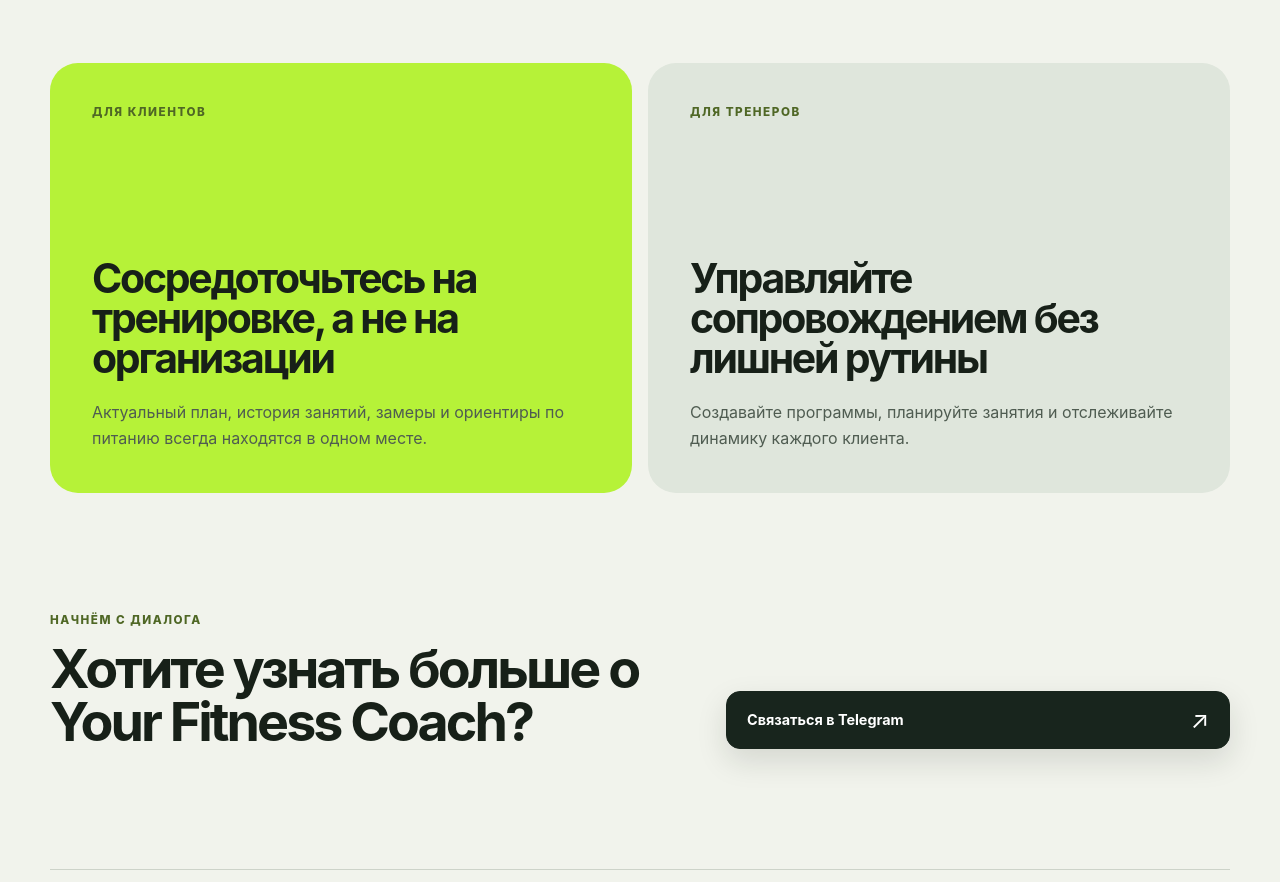
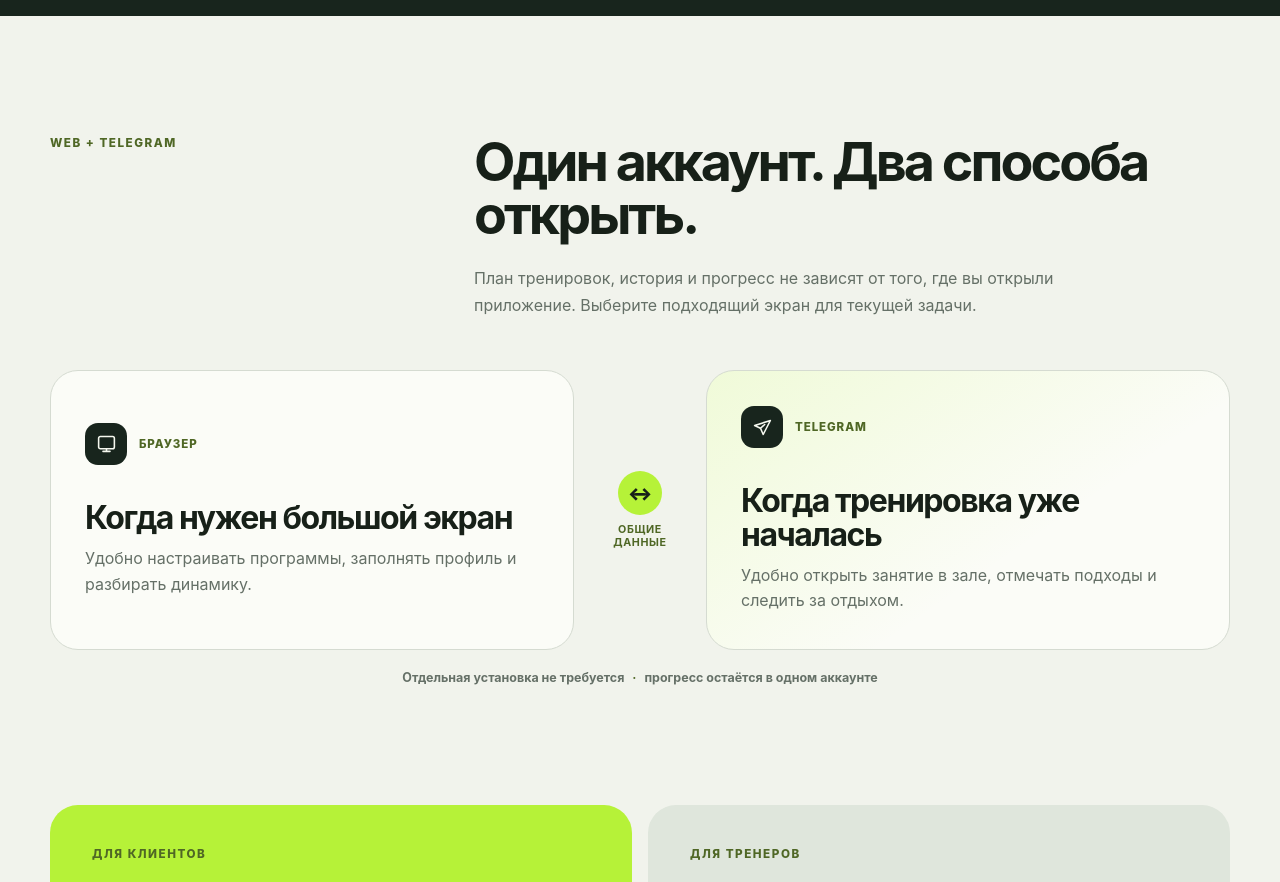
Before and after one commit to MikeMoore1337/fit-mini-app, a React (Vite) app in the folder frontend/: page / in a window 1280 px wide. Shown: the part 3240-4122 px from the top of the page. Built offline with nearby package versions, Linux system fonts and the light colour scheme.

Commit message:
feat(landing): explain journey across web and Telegram

```diff
--- a/frontend/src/pages/landing/LandingPage.tsx
+++ b/frontend/src/pages/landing/LandingPage.tsx
@@ -67,13 +67,14 @@ const features = [
 ];
 
 const workflow = [
-  ['Заполните профиль', 'Укажите цель, уровень подготовки и актуальные параметры.'],
-  ['Получите программу', 'Тренер составит план и распределит тренировки по расписанию.'],
   [
-    'Фиксируйте результаты',
-    'Отмечайте выполненные подходы, вес и повторения прямо во время занятия.',
+    'Откройте приложение',
+    'В браузере или Telegram — используйте тот способ, который удобен сейчас.',
   ],
-  ['Двигайтесь дальше', 'Следите за динамикой вместе с тренером и адаптируйте план.'],
+  ['Расскажите о себе', 'Укажите цель, уровень подготовки и основные параметры.'],
+  ['Выберите свой путь', 'Готовая программа, собственный план или работа вместе с тренером.'],
+  ['Тренируйтесь и фиксируйте', 'Подходы, повторения и рабочие веса сохраняются по ходу занятия.'],
+  ['Следите за прогрессом', 'История и показатели помогают оценивать динамику и менять план.'],
 ];
 
 export default function LandingPage() {
@@ -301,7 +302,11 @@ export default function LandingPage() {
         <section id="how-it-works" className="landing-section landing-workflow">
           <div className="landing-section__heading landing-section__heading--light">
             <p className="landing-kicker">Как это работает</p>
-            <h2>От цели до измеримого результата</h2>
+            <h2>От цели до понятного следующего шага</h2>
+            <p>
+              Начните самостоятельно или подключите тренера — базовый путь остаётся простым и
+              последовательным.
+            </p>
           </div>
           <ol>
             {workflow.map(([title, text], index) => (
@@ -314,6 +319,57 @@ export default function LandingPage() {
               </li>
             ))}
           </ol>
+        </section>
+
+        <section className="landing-platforms" aria-labelledby="landing-platforms-title">
+          <div className="landing-platforms__intro">
+            <p className="landing-kicker">Web + Telegram</p>
+            <h2 id="landing-platforms-title">Один аккаунт. Два способа открыть.</h2>
+            <p>
+              План тренировок, история и прогресс не зависят от того, где вы открыли приложение.
+              Выберите подходящий экран для текущей задачи.
+            </p>
+          </div>
+
+          <div className="landing-platforms__options">
+            <article className="landing-platform-card">
+              <div className="landing-platform-card__top">
+                <span className="landing-platform-card__icon" aria-hidden="true">
+                  <svg viewBox="0 0 24 24">
+                    <rect x="3" y="4" width="18" height="14" rx="2" />
+                    <path d="M8 21h8M12 18v3" />
+                  </svg>
+                </span>
+                <span>Браузер</span>
+              </div>
+              <h3>Когда нужен большой экран</h3>
+              <p>Удобно настраивать программы, заполнять профиль и разбирать динамику.</p>
+            </article>
+
+            <div className="landing-platforms__sync" aria-label="Данные синхронизируются">
+              <span aria-hidden="true">↔</span>
+              <strong>Общие данные</strong>
+            </div>
+
+            <article className="landing-platform-card landing-platform-card--telegram">
+              <div className="landing-platform-card__top">
+                <span className="landing-platform-card__icon" aria-hidden="true">
+                  <svg viewBox="0 0 24 24">
+                    <path d="m21 4-8.2 16-3.1-7.1L3 9.8 21 4Z" />
+                    <path d="m9.7 12.9 4.8-4.3" />
+                  </svg>
+                </span>
+                <span>Telegram</span>
+              </div>
+              <h3>Когда тренировка уже началась</h3>
+              <p>Удобно открыть занятие в зале, отмечать подходы и следить за отдыхом.</p>
+            </article>
+          </div>
+
+          <p className="landing-platforms__note">
+            Отдельная установка не требуется <span aria-hidden="true">·</span> прогресс остаётся в
+            одном аккаунте
+          </p>
         </section>
 
         <section className="landing-audience">
--- a/frontend/src/pages/landing/landing.css
+++ b/frontend/src/pages/landing/landing.css
@@ -88,6 +88,7 @@ body.landing-mode #root {
 .landing-hero,
 .landing-problem,
 .landing-section,
+.landing-platforms,
 .landing-audience,
 .landing-contact,
 .landing-footer {
@@ -709,7 +710,7 @@ body.landing-mode #root {
 
 .landing-workflow ol {
   display: grid;
-  grid-template-columns: repeat(4, minmax(0, 1fr));
+  grid-template-columns: repeat(5, minmax(0, 1fr));
   gap: 1px;
   margin: 0;
   padding: 0;
@@ -718,7 +719,7 @@ body.landing-mode #root {
 }
 
 .landing-workflow li {
-  min-height: 200px;
+  min-height: 220px;
   display: flex;
   flex-direction: column;
   justify-content: space-between;
@@ -743,6 +744,148 @@ body.landing-mode #root {
   color: #aeb9b0;
   font-size: 0.86rem;
   line-height: 1.55;
+}
+
+.landing-platforms {
+  padding: 120px 0 0;
+}
+
+.landing-platforms__intro {
+  display: grid;
+  grid-template-columns: minmax(180px, 0.65fr) minmax(0, 1.35fr);
+  gap: 24px 60px;
+  margin-bottom: 52px;
+}
+
+.landing-platforms__intro .landing-kicker {
+  grid-row: span 2;
+}
+
+.landing-platforms__intro h2 {
+  max-width: 760px;
+  margin: 0;
+  font-size: clamp(2.3rem, 4.2vw, 4.4rem);
+  line-height: 0.98;
+  letter-spacing: -0.055em;
+}
+
+.landing-platforms__intro > p:last-child {
+  max-width: 650px;
+  margin: 0;
+  color: var(--landing-muted);
+  line-height: 1.65;
+}
+
+.landing-platforms__options {
+  display: grid;
+  grid-template-columns: minmax(0, 1fr) auto minmax(0, 1fr);
+  align-items: stretch;
+  gap: 14px;
+}
+
+.landing-platform-card {
+  min-height: 280px;
+  display: flex;
+  flex-direction: column;
+  justify-content: center;
+  padding: 34px;
+  border: 1px solid var(--landing-card-border);
+  border-radius: 28px;
+  background: var(--landing-card);
+}
+
+.landing-platform-card--telegram {
+  background:
+    linear-gradient(145deg, rgba(182, 242, 56, 0.16), transparent 62%), var(--landing-card);
+}
+
+.landing-platform-card__top {
+  display: flex;
+  align-items: center;
+  gap: 12px;
+  color: var(--landing-kicker);
+  font-size: 0.72rem;
+  font-weight: 850;
+  text-transform: uppercase;
+  letter-spacing: 0.08em;
+}
+
+.landing-platform-card__icon {
+  width: 42px;
+  height: 42px;
+  display: grid;
+  place-items: center;
+  border-radius: 13px;
+  background: var(--landing-dark);
+  color: #f5f8ef;
+}
+
+.landing-platform-card__icon svg {
+  width: 21px;
+  height: 21px;
+  fill: none;
+  stroke: currentColor;
+  stroke-width: 1.8;
+  stroke-linecap: round;
+  stroke-linejoin: round;
+}
+
+.landing-platform-card h3 {
+  max-width: 430px;
+  margin: 36px 0 12px;
+  font-size: clamp(1.5rem, 2.5vw, 2.35rem);
+  line-height: 1.04;
+  letter-spacing: -0.045em;
+}
+
+.landing-platform-card p {
+  max-width: 480px;
+  margin: 0;
+  color: var(--landing-muted);
+  line-height: 1.6;
+}
+
+.landing-platforms__sync {
+  align-self: center;
+  display: grid;
+  place-items: center;
+  gap: 8px;
+  width: 104px;
+  padding: 16px 8px;
+  color: var(--landing-kicker);
+  text-align: center;
+}
+
+.landing-platforms__sync > span {
+  width: 44px;
+  height: 44px;
+  display: grid;
+  place-items: center;
+  border-radius: 50%;
+  background: var(--landing-green);
+  color: #172018;
+  font-size: 1.15rem;
+  font-weight: 900;
+}
+
+.landing-platforms__sync strong {
+  font-size: 0.67rem;
+  line-height: 1.25;
+  text-transform: uppercase;
+  letter-spacing: 0.06em;
+}
+
+.landing-platforms__note {
+  margin: 20px 0 0;
+  color: var(--landing-muted);
+  font-size: 0.78rem;
+  font-weight: 650;
+  text-align: center;
+}
+
+.landing-platforms__note span {
+  margin-inline: 5px;
+  color: var(--landing-kicker);
 }
 
 .landing-audience {
@@ -883,6 +1026,10 @@ body.landing-mode #root {
     grid-template-columns: repeat(2, minmax(0, 1fr));
   }
 
+  .landing-workflow li:last-child {
+    grid-column: 1 / -1;
+  }
+
   .landing-problem {
     grid-template-columns: 1fr;
   }
@@ -900,6 +1047,7 @@ body.landing-mode #root {
   .landing-hero,
   .landing-problem,
   .landing-section,
+  .landing-platforms,
   .landing-audience,
   .landing-contact,
   .landing-footer {
@@ -966,6 +1114,7 @@ body.landing-mode #root {
 
   .landing-problem,
   .landing-section__heading,
+  .landing-platforms__intro,
   .landing-contact {
     grid-template-columns: 1fr;
   }
@@ -1035,6 +1184,46 @@ body.landing-mode #root {
     grid-row: auto;
   }
 
+  .landing-platforms {
+    padding-top: 82px;
+  }
+
+  .landing-platforms__intro {
+    gap: 20px;
+    margin-bottom: 36px;
+  }
+
+  .landing-platforms__intro .landing-kicker {
+    grid-row: auto;
+  }
+
+  .landing-platforms__options {
+    grid-template-columns: 1fr;
+    gap: 10px;
+  }
+
+  .landing-platform-card {
+    min-height: 0;
+    padding: 24px;
+    border-radius: 22px;
+  }
+
+  .landing-platform-card h3 {
+    margin-top: 28px;
+    font-size: 1.55rem;
+  }
+
+  .landing-platforms__sync {
+    justify-self: center;
+    width: auto;
+    grid-template-columns: auto auto;
+    padding-block: 8px;
+  }
+
+  .landing-platforms__sync > span {
+    transform: rotate(90deg);
+  }
+
   .landing-feature-grid,
   .landing-workflow ol,
   .landing-audience {
@@ -1084,6 +1273,10 @@ body.landing-mode #root {
     min-height: 0;
     gap: 18px;
     padding: 18px 24px 20px;
+  }
+
+  .landing-workflow li:last-child {
+    grid-column: auto;
   }
 
   .landing-workflow h3 {
```
Also changed, not shown: 2 other files (tests, documents, lock files or other folders).
